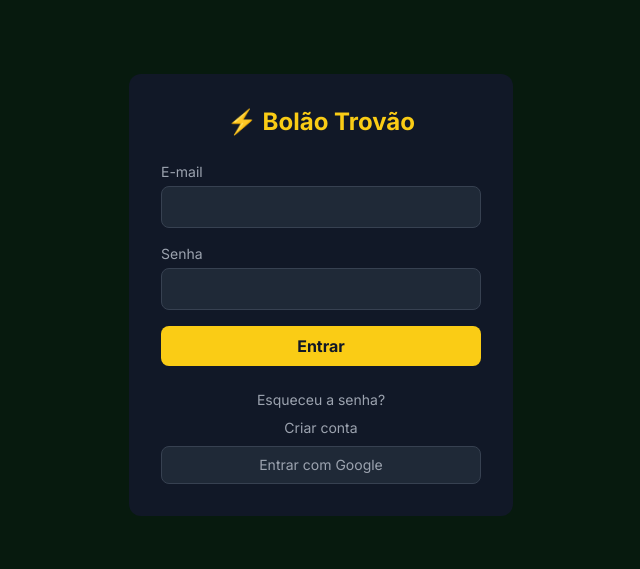
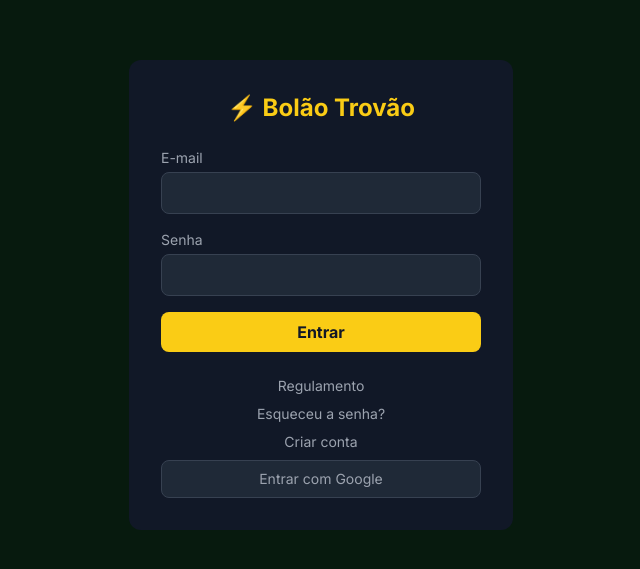
Before and after one commit to fredmfarias/bolao_copa, a Next.js app in the folder apps/frontend/: page /login in a window 1280 px wide. Shown: the part 105-674 px from the top of the page, without its empty margins (319-959 px from the left). Built offline with nearby package versions, Linux system fonts and the light colour scheme; no server answers.

Commit message:
feat: link para regulamento na tela de login

```diff
--- a/apps/frontend/src/app/(auth)/login/page.tsx
+++ b/apps/frontend/src/app/(auth)/login/page.tsx
@@ -65,6 +65,7 @@ function LoginForm() {
           </button>
         </form>
         <div className="text-center space-y-2 text-sm text-gray-400">
+          <Link href="/regulamento" className="hover:text-white block">Regulamento</Link>
           <Link href="/esqueceu-senha" className="hover:text-white block">Esqueceu a senha?</Link>
           {abertas ? (
             <Link href="/registrar" className="hover:text-white block">Criar conta</Link>
```
